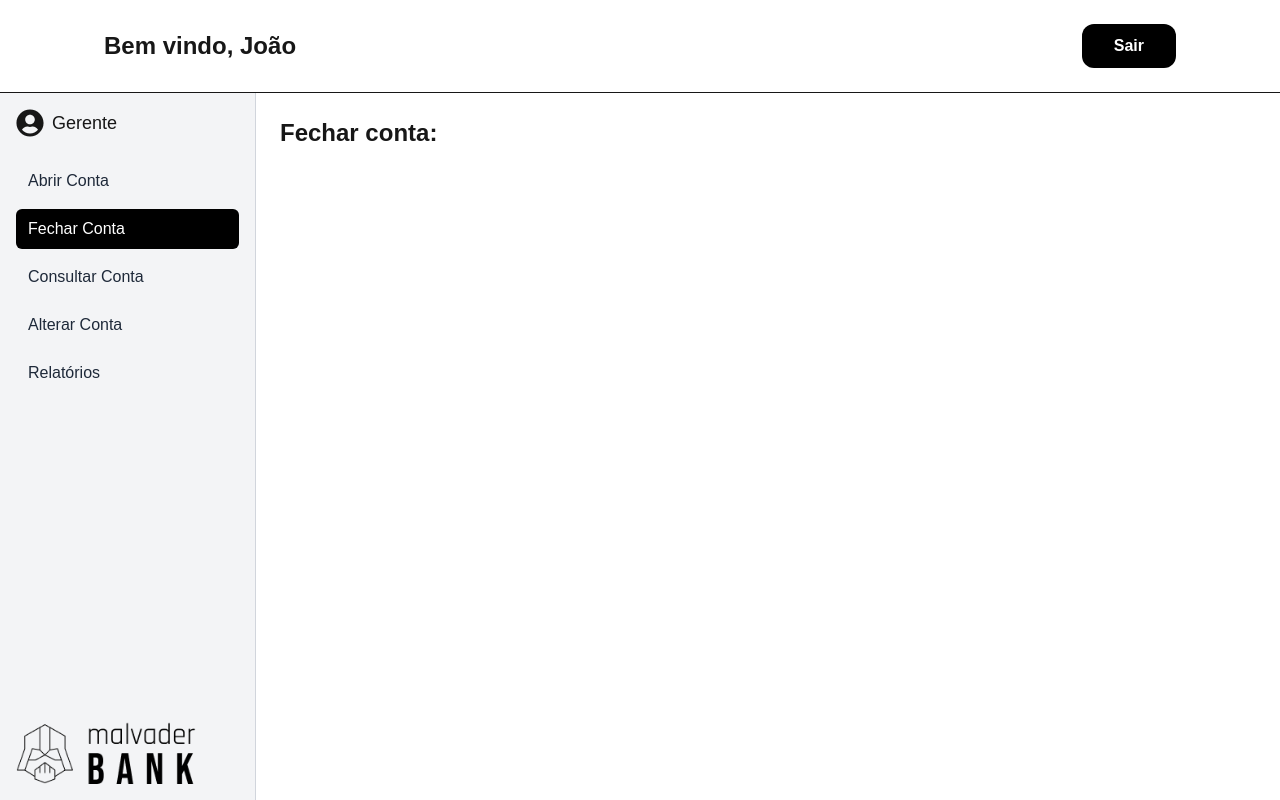
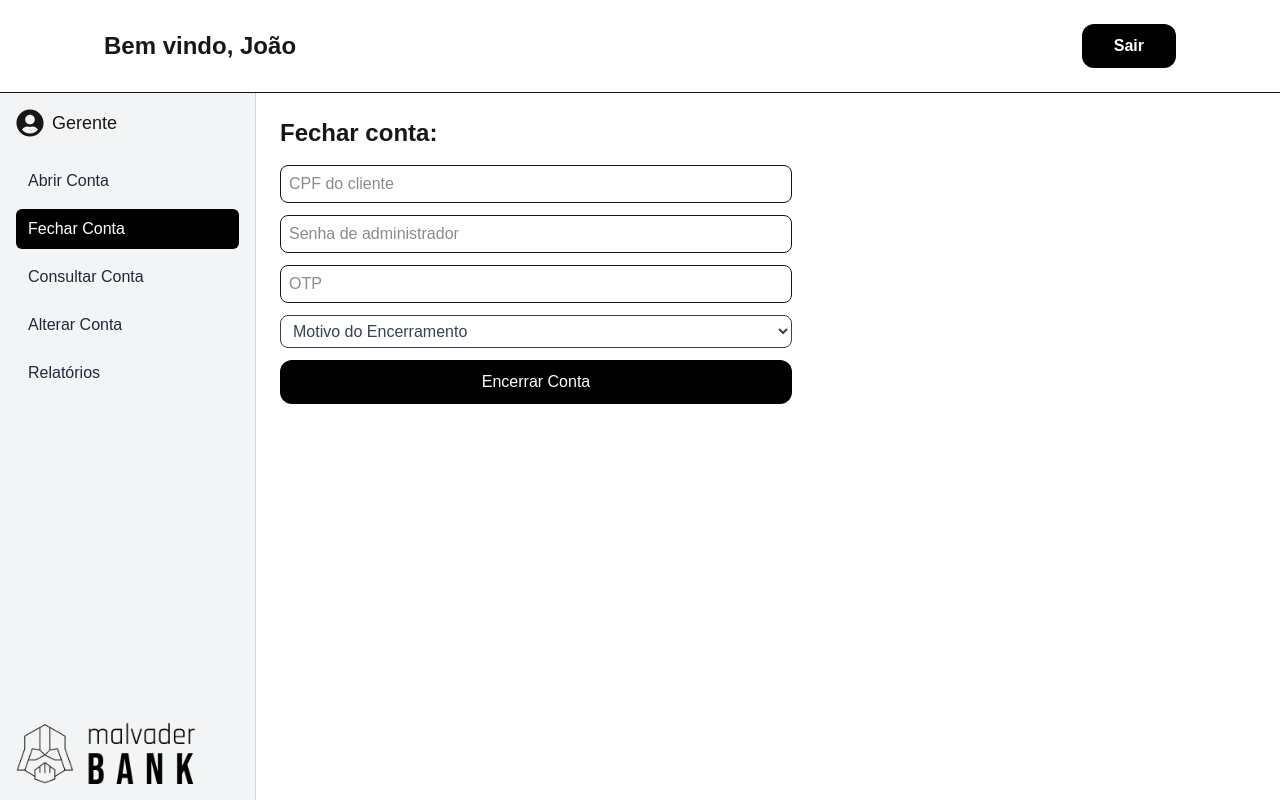
Before and after one commit to marcxsdev/banco-malvader, a Next.js app: page /pages/funcionario in a window 1280 px wide. Both pictures are taken after a click on the button "Fechar Conta". Built offline with nearby package versions, Linux system fonts and the light colour scheme.

Commit message:
fix: updated FecharConta

```diff
--- a/src/app/components/funcionarioViews/FecharConta.jsx
+++ b/src/app/components/funcionarioViews/FecharConta.jsx
@@ -1,9 +1,79 @@
-import React from "react";
+"use client";
+import { useState } from "react";
 
 const FecharConta = () => {
+  const [formData, setFormData] = useState({
+    cpf: "",
+    senha: "",
+    otp: "",
+    motivo: "",
+  });
+
+  const handleChange = (e) => {
+    const { name, value } = e.target;
+    setFormData((prev) => ({ ...prev, [name]: value }));
+  };
+
+  const handleSubmit = (e) => {
+    e.preventDefault();
+    console.log("Dados enviados:", formData);
+    // envio via API
+  };
+
   return (
     <div>
       <h1 className="text-2xl font-bold">Fechar conta:</h1>
+      <form className="flex flex-col gap-3 mt-4 max-w-lg w-full">
+        <input
+          type="text"
+          name="cpf"
+          value={formData.cpf}
+          onChange={handleChange}
+          placeholder="CPF do cliente"
+          inputMode="numeric"
+          className="py-1.5 px-2 rounded-lg border transition duration-300 w-full"
+        />
+        <input
+          type="password"
+          name="senha"
+          placeholder="Senha de administrador"
+          value={formData.senha}
+          onChange={handleChange}
+          className="py-1.5 px-2 border rounded-lg"
+          required
+        />
+
+        <input
+          type="text"
+          name="otp"
+          value={formData.otp}
+          onChange={handleChange}
+          placeholder="OTP"
+          className="py-1.5 px-2 border rounded-lg"
+        />
+
+        <select
+          name="motivo"
+          value={formData.motivo}
+          onChange={handleChange}
+          className="py-1.5 px-2 border rounded-lg text-gray-700 cursor-pointer"
+          required
+        >
+          <option value="" disabled>
+            Motivo do Encerramento
+          </option>
+          <option value="baixo">Inadimplência</option>
+          <option value="medio">Solicitação do Cliente</option>
+          <option value="alto">Outros</option>
+        </select>
+
+        <button
+          type="submit"
+          className="bg-black text-white py-2.5 px-4 rounded-xl cursor-pointer hover:bg-neutral-800 transition duration-300"
+        >
+          Encerrar Conta
+        </button>
+      </form>
     </div>
   );
 };
```
